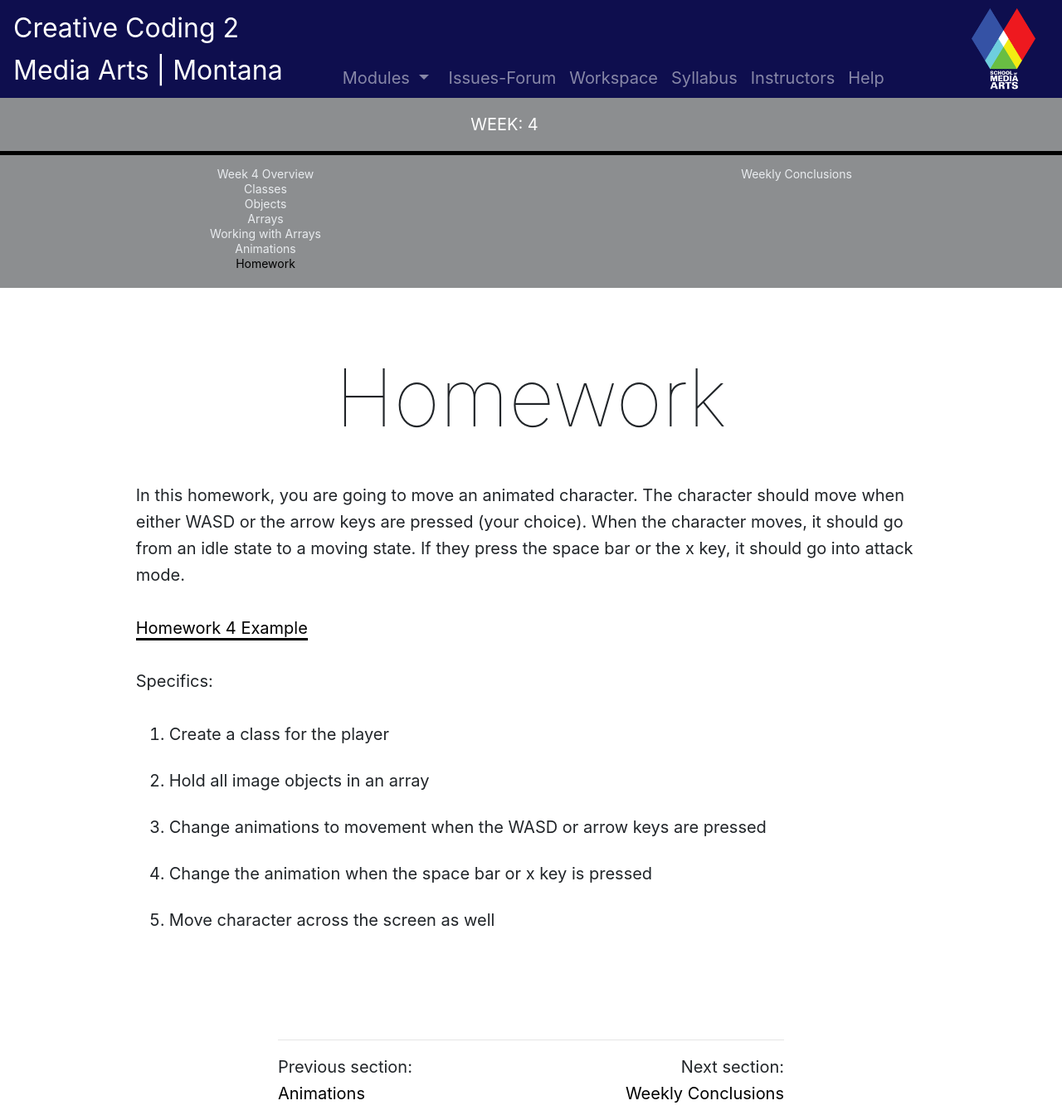
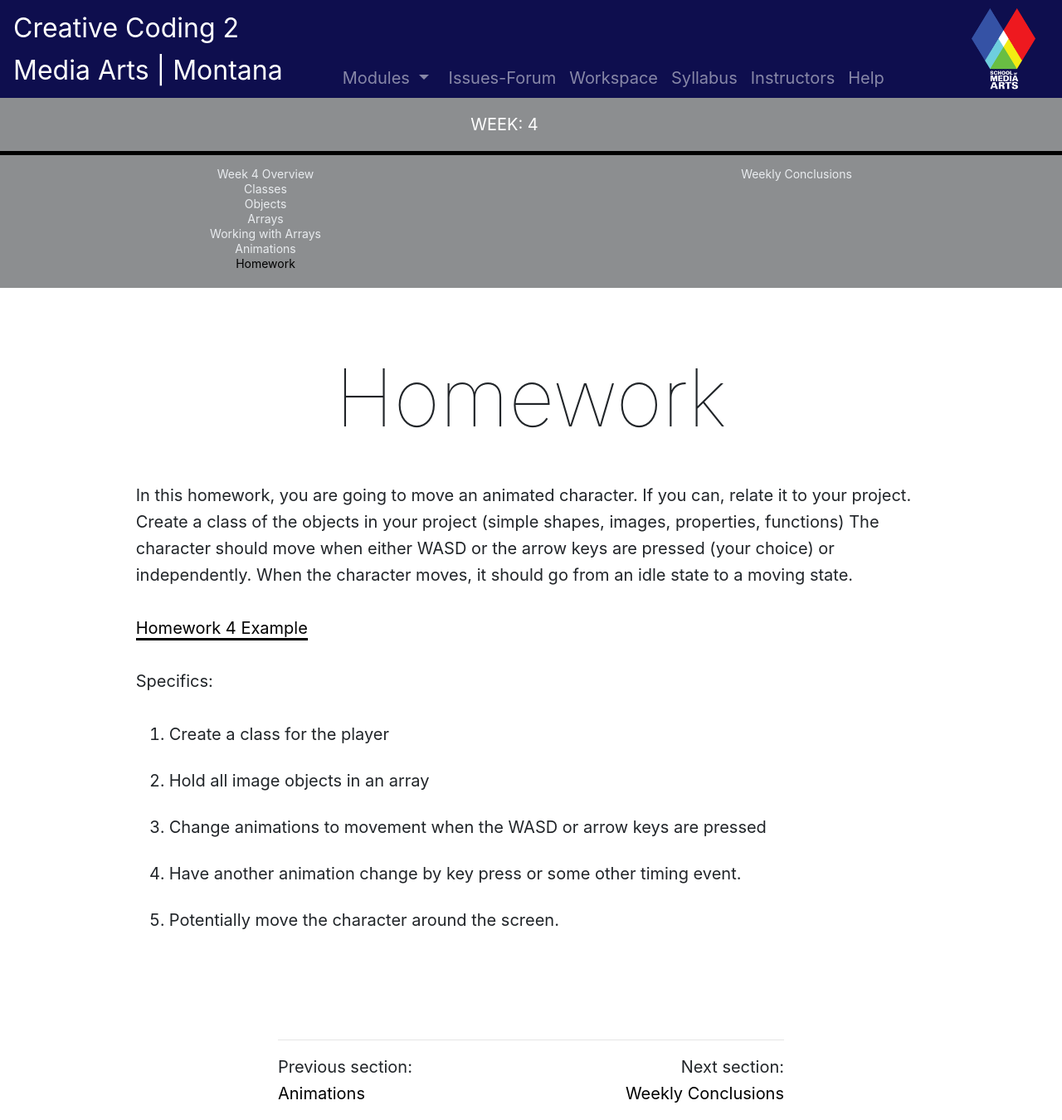
Before and after one commit to Montana-Media-Arts/220-creative-coding2-Spring2022, a Jekyll site: the page built from modules/week-4/_posts/2010-01-01-homework.md, in a window 1280 px wide. Shown: the whole page at 83% size. Built offline with Jekyll 4.4.1, drawn with Linux system fonts in a browser that asks for light colours; nearby versions of some CDN libraries; comment, search, counter and statistics services are not loaded.

Commit message:
updated week 4

```diff
--- a/modules/week-4/_posts/2010-01-01-homework.md
+++ b/modules/week-4/_posts/2010-01-01-homework.md
@@ -6,13 +6,13 @@ jotted: false
 
 # Homework
 
-In this homework, you are going to move an animated character. The character should move when either WASD or the arrow keys are pressed (your choice).  When the character moves, it should go from an idle state to a moving state.  If they press the space bar or the x key, it should go into attack mode.
+In this homework, you are going to move an animated character.  If you can, relate it to your project.  Create a class of the objects in your project (simple shapes, images, properties, functions) The character should move when either WASD or the arrow keys are pressed (your choice) or independently.  When the character moves, it should go from an idle state to a moving state.
 
-<a href="https://github.com/Montana-Media-Arts/220_CreativeCoding2-Spring2021-Samples/tree/main/Homework%204" target="_new">Homework 4 Example</a>
+<a href="https://github.com/Montana-Media-Arts/220_CreativeCoding2-Spring2022-Samples/tree/main/Homework%204" target="_new">Homework 4 Example</a>
 
 Specifics:
 1.	Create a class for the player
 2.	Hold all image objects in an array
 3.	Change animations to movement when the WASD or arrow keys are pressed
-4.	Change the animation when the space bar or x key is pressed
-5.	Move character across the screen as well
+4.	Have another animation change by key press or some other timing event.
+5.	Potentially move the character around the screen.
```
Also changed, not shown: modules/week-4/_posts/2000-01-01-overview.md (+0 -9 lines), modules/week-4/_posts/2001-01-04-animations.md (+4 -4 lines).
